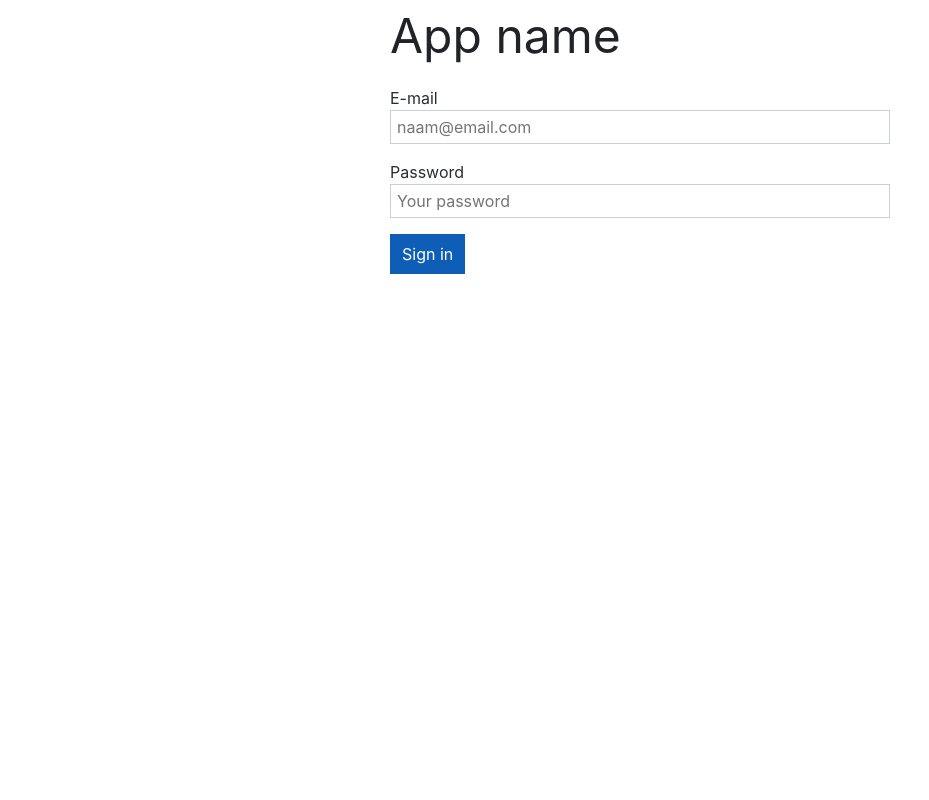
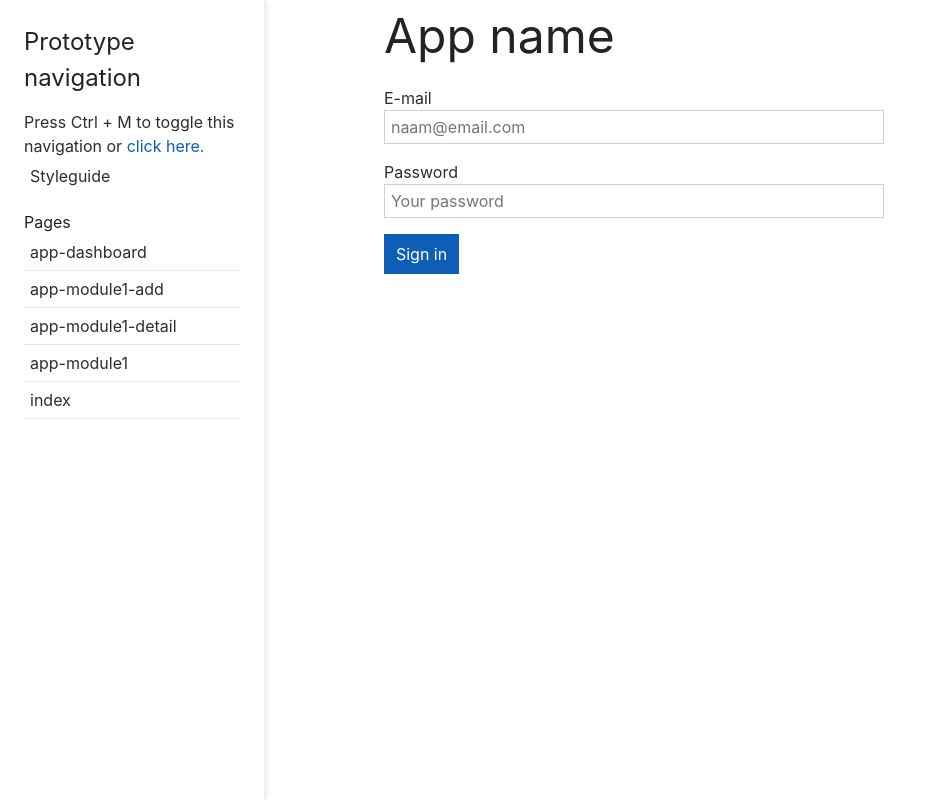
Before and after one commit to usebedrock/bedrock2-vue-nuxt, a Nuxt app: page / in a window 1280 px wide. Shown: the whole page, without its empty margins (0-929 px from the left). Built offline with nearby package versions, Linux system fonts and the light colour scheme.

Commit message:
Window-bound shortcuts for sidebar
Fixes #8

```diff
--- a/assets/scss/_e-base.scss
+++ b/assets/scss/_e-base.scss
@@ -41,6 +41,13 @@ hr {
   border-bottom: .1rem solid #E6E8EB; /* gray-200 */
 }
 
+html,
+body,
+#__nuxt,
+#__layout {
+  height: 100%;
+}
+
 /* Code
    ========================================================================== */
 
--- a/layouts/default.vue
+++ b/layouts/default.vue
@@ -3,7 +3,7 @@
     export default {
       data: function() {
           return {
-            navActive: false
+            navActive: true
           }
       },
 
@@ -11,7 +11,17 @@
         prototypeNav
       },
 
+      created () {
+        window.addEventListener('keyup', this.handleKeyup);
+        window.addEventListener('keyup', this.handleKeyup)
+      },
+
       methods: {
+        handleKeyup (e) {
+          if (e.keyCode === 77 && e.ctrlKey) this.toggleSidebar();
+          if (e.keyCode === 66 && e.ctrlKey) this.toggleSidebar()
+        },
+
         toggleSidebar: function() {
           this.navActive = !this.navActive;
         }
@@ -20,8 +30,11 @@
 </script>
 
 <template>
-  <div class="br-prototype-wrapper" v-on:keyup.ctrl.77="toggleSidebar" v-on:keyup.ctrl.66="toggleSidebar" tabindex="-1">
-    <div class="br-prototype-wrapper__content" :class='{ "br-prototype-wrapper__content--navOpen" : navActive }'>
+  <div class="br-prototype-wrapper">
+    <div
+      class="br-prototype-wrapper__content"
+      :class='{ "br-prototype-wrapper__content--navOpen" : navActive }'
+    >
       <nuxt />
     </div>
     <div class="br-prototype-wrapper__nav" v-if="navActive">
--- a/plugins/global.js
+++ b/plugins/global.js
@@ -1,5 +1,4 @@
 import Vue from 'vue'
-import { VueHammer } from 'vue2-hammer'
 import styleguideSample from '~/components/styleguide/styleguideSample.vue'
 Vue.component('styleguideSample', styleguideSample)
 
```
Also changed, not shown: 1 other file (tests, documents, lock files or other folders).
